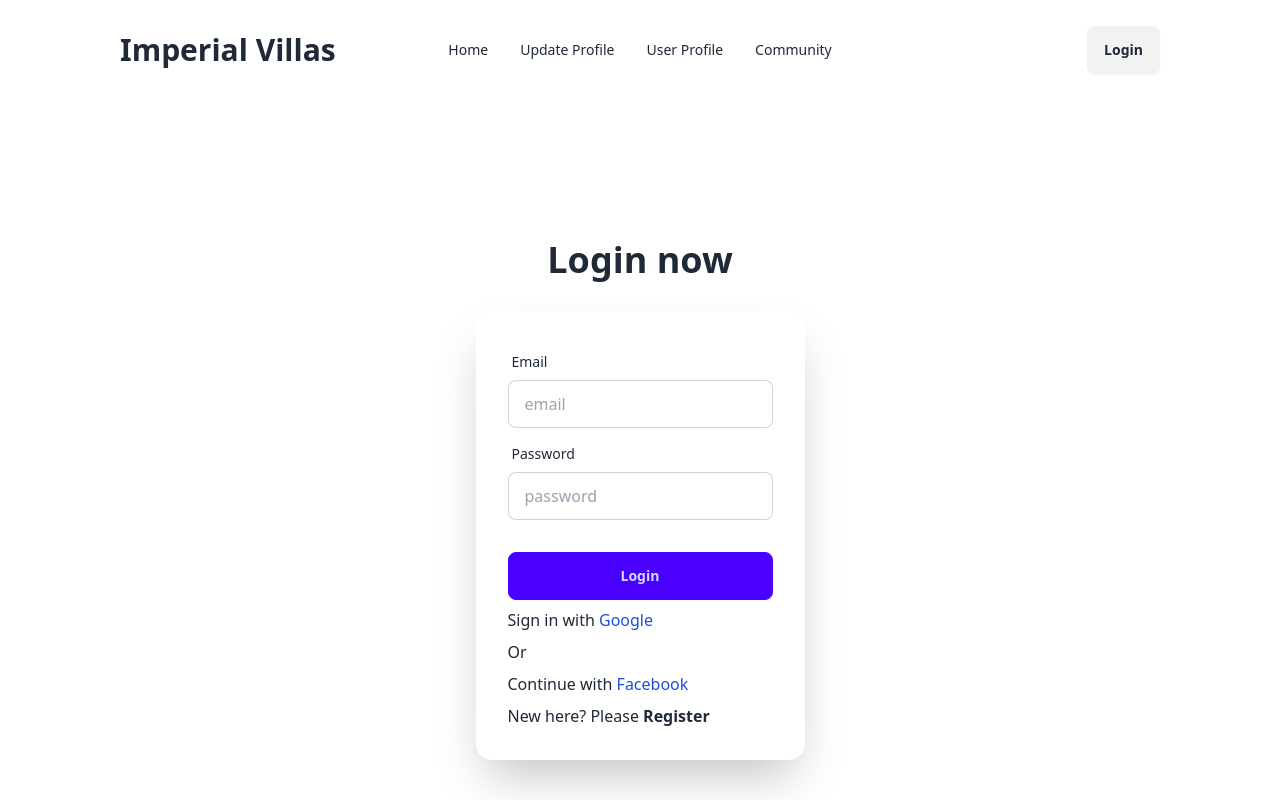
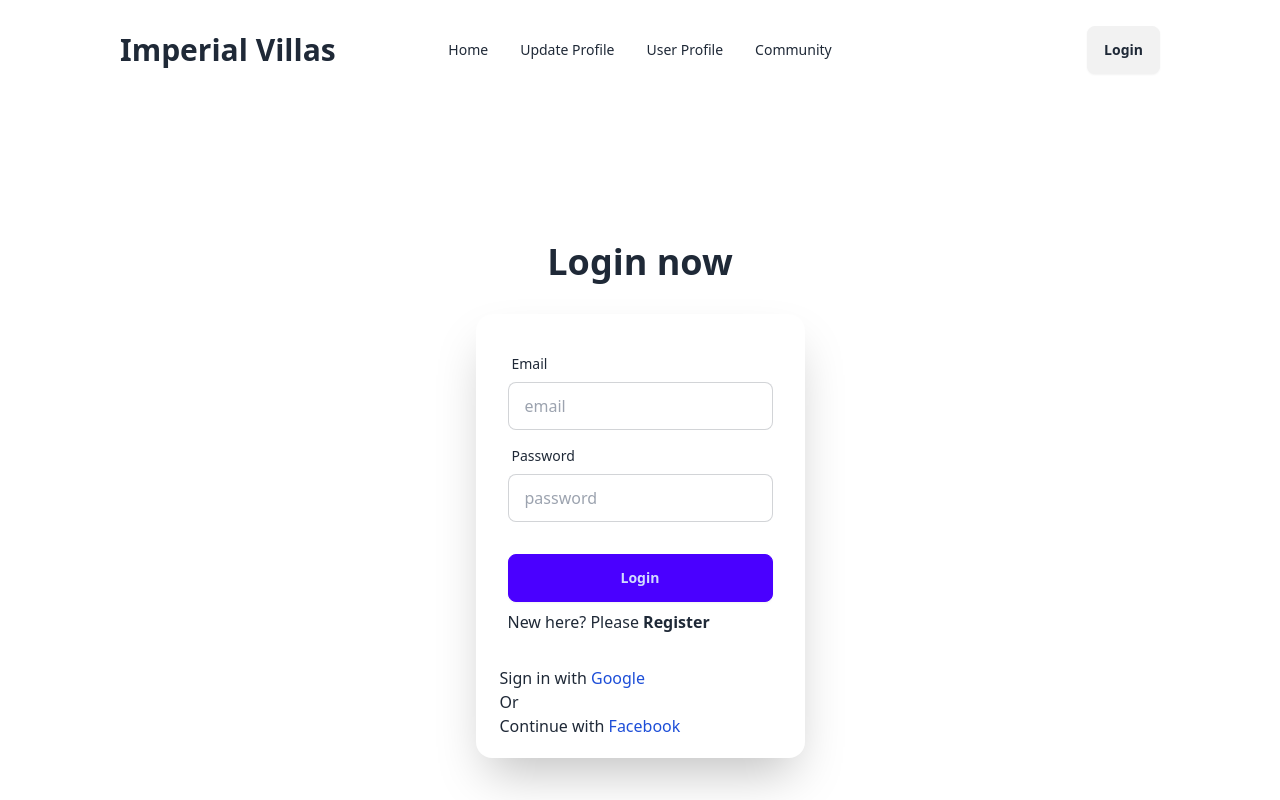
Before and after one commit to MritulAich/B9-A9, a React (Vite) app: page /login in a window 1280 px wide. Shown: the top 800 px of the page. Built offline with nearby package versions, Linux system fonts and the light colour scheme; no server answers.

Commit message:
react icon added

```diff
--- a/package.json
+++ b/package.json
@@ -16,6 +16,7 @@
     "react": "^18.2.0",
     "react-dom": "^18.2.0",
     "react-helmet-async": "^2.0.4",
+    "react-icons": "^5.1.0",
     "react-router-dom": "^6.22.3",
     "react-toastify": "^10.0.5",
     "sort-by": "^1.2.0"
--- a/src/components/Login.jsx
+++ b/src/components/Login.jsx
@@ -4,10 +4,20 @@ import { useContext } from "react";
 import { AuthContext } from "./provider/AuthProvider";
 import { ToastContainer, toast } from "react-toastify";
 import 'react-toastify/dist/ReactToastify.css';
+import { GoogleAuthProvider } from "firebase/auth/cordova";
+import { getAuth, signInWithPopup } from "firebase/auth";
+import app from "../../firebase.config";
 
 
 const Login = () => {
   const notify = () => toast.error('Oops! Infos are not matching');
+
+  const provider = new GoogleAuthProvider();
+  const auth = getAuth(app);
+  signInWithPopup(auth, provider)
+   .then(res=>{console.log(res.user)})
+   .catch(err=>{console.log(err)})
+
 
   const { signIn } = useContext(AuthContext);
 
@@ -57,15 +67,15 @@ const Login = () => {
                   <button className="btn btn-primary">Login</button>
                 </div>
 
+                <h2>New here? Please <Link to='/register' className="font-bold">Register</Link></h2>
+              </form>
 
-                <div> Sign in with <button className="text-blue-700">Google</button>
-                </div>
-                Or
-                <div>
+              <div className="ml-6"> Sign in with <button onSubmit={signInWithPopup} className="text-blue-700">Google</button>
+                <p>Or</p></div>
+
+                <div className="ml-6 mb-5">
                   Continue with <button className="text-blue-700">Facebook</button>
                 </div>
-                <h2>New here? Please <Link to='/register' className="font-bold">Register</Link></h2>
-              </form>
             </div>
           </div>
         </div>
--- a/src/components/Register.jsx
+++ b/src/components/Register.jsx
@@ -1,9 +1,11 @@
 import { Link } from "react-router-dom";
 import { Helmet, HelmetProvider } from 'react-helmet-async';
-import { useContext } from "react";
+import { useContext, useState } from "react";
 import { AuthContext } from "./provider/AuthProvider";
 import { ToastContainer, toast } from "react-toastify";
 import 'react-toastify/dist/ReactToastify.css';
+import { FaEye, FaEyeSlash } from "react-icons/fa";
+
 
 const Register = () => {
   const { createUser } = useContext(AuthContext);
@@ -31,6 +33,9 @@ const Register = () => {
       .then(res => { console.log(res.user)})
       .catch(err => { console.log(err) })
   }
+
+    const [showPassword, setShowPassword] = useState();
+
 
 
   return (
@@ -70,7 +75,17 @@ const Register = () => {
                   <label className="label">
                     <span className="label-text">Password :</span>
                   </label>
-                  <input type="password" name='password' placeholder="password" className="input input-bordered" required />
+                  <div className="flex flex-row items-center">
+                  <input
+                  type={showPassword ? 'text' : 'password'}
+                  name='password' placeholder="password" className="input input-bordered" required />
+
+                  <span onClick={()=>setShowPassword(!showPassword)}>
+                    {
+                      showPassword ? <FaEyeSlash></FaEyeSlash> : <FaEye></FaEye>
+                    }
+                  </span>
+                  </div>
                 </div>
 
 
```
Also changed, not shown: 1 other file (tests, documents, lock files or other folders).
